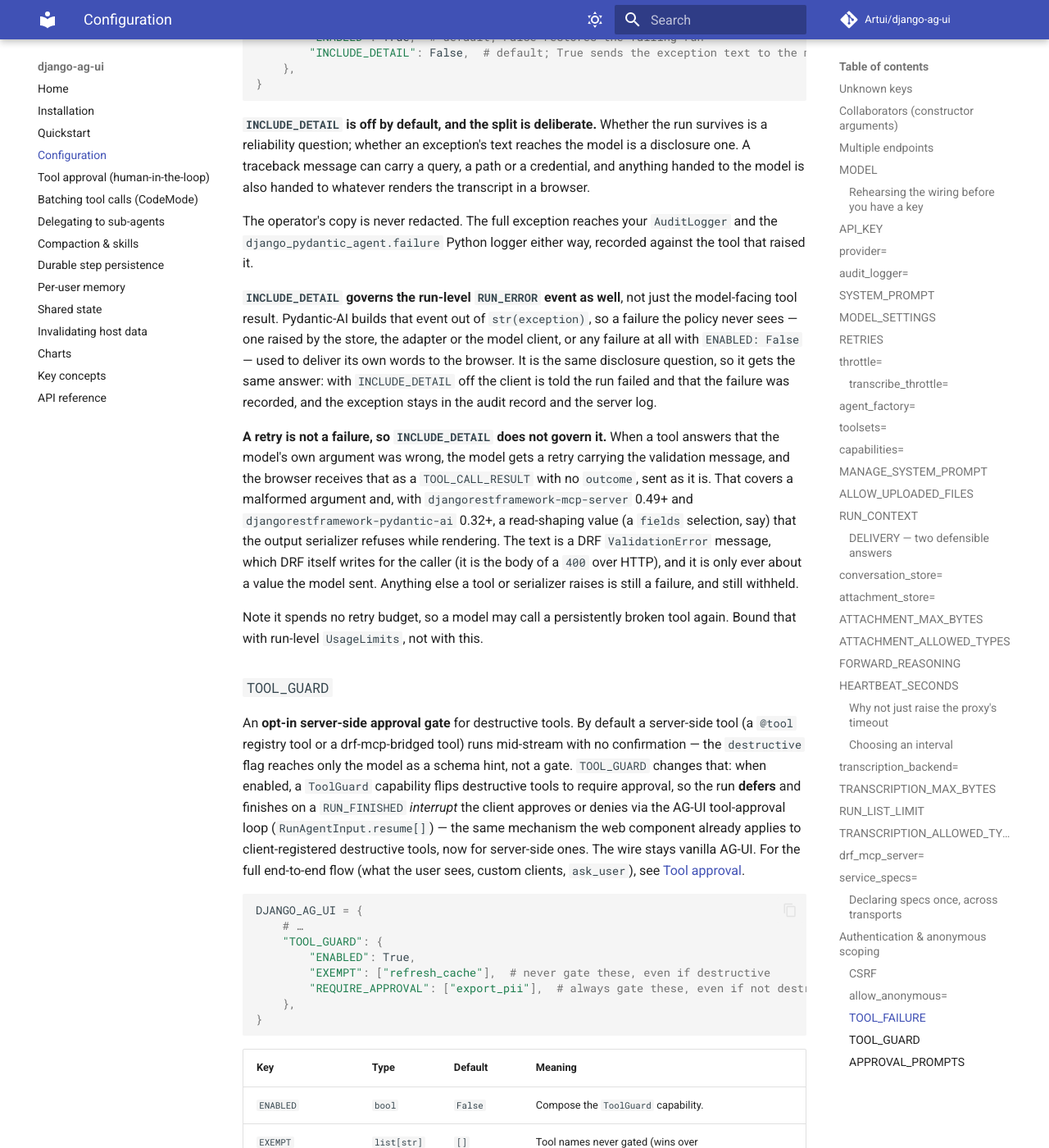
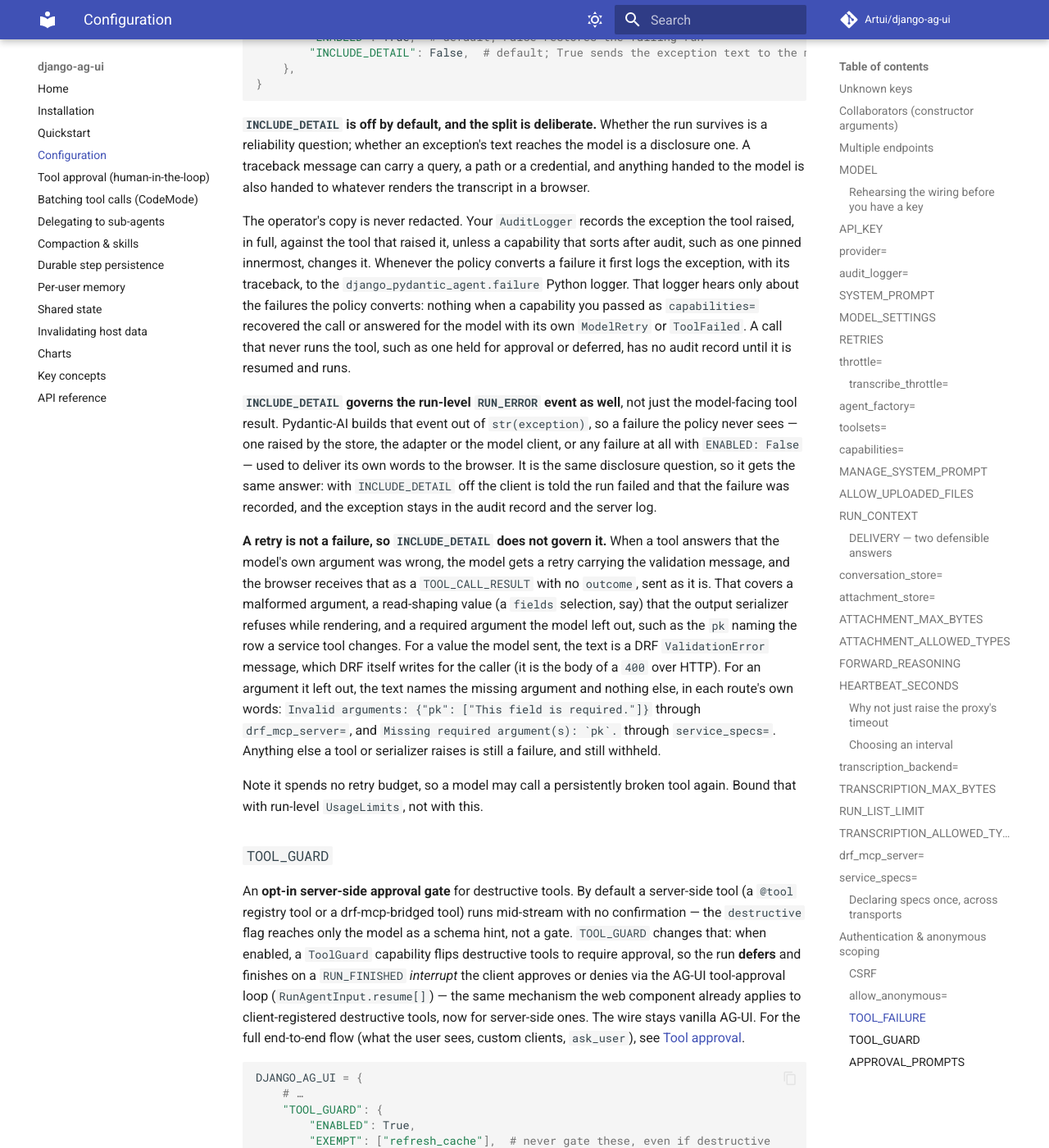
Before and after one commit to Artui/django-ag-ui, an MkDocs documentation site: the page built from docs/configuration.md, in a window 1280 px wide and 1400 px high, scrolled down 25179 px. Shown: the whole window at 82% size. Built offline with MkDocs 1.6.1 and Material for MkDocs 9.7.7, drawn with Linux system fonts in a browser that asks for light colours; comment, search, counter and statistics services are not loaded.

Commit message:
Release 0.66.0: paired spec-route floors, django-pydantic-agent at 0.27 (#174)
* Floor drf-mcp at 0.50 and pydantic-ai at 0.33 together

Both releases make a tool's input schema require what a call needs: a
service tool changing one row advertises the lookup its row is resolved
through, and a call that leaves that argument out is a retry naming it.
It used to be the lookup's TypeError out of the tool, which the default
tool failure policy made a failed call with its text withheld, so the
model never learned which argument was missing.

The retry streams to the browser as a TOOL_CALL_RESULT with no outcome,
naming only the arguments the model left out, in each route's own words.
On the drf-mcp route a filter value the FilterSet refuses moves the same
way. A session test drives a call missing its row lookup through each
route and asserts each sentence, the corrected call's result and the
lookup advertised as required; the configuration page says so.

The development lock moves Django to 6.1.1, which clears the GeoDjango
denial-of-service advisory.

Co-Authored-By: Claude Opus 5.5 <noreply@anthropic.com>

* Floor django-pydantic-agent at 0.27

Below 0.27 the failure policy sat innermost, so a capability passed as
capabilities= was handed its redacted ToolFailed in place of the tool's
exception. 0.27 pins the policy outermost. A test holds that, failing on
0.26, and a second pins the per-run step ledger, which was never affected.

Co-Authored-By: Claude Opus 5.5 <noreply@anthropic.com>

* Release 0.66.0

Co-Authored-By: Claude Opus 5.5 <noreply@anthropic.com>

* Say what the 0.27 floor changes about audit, and cover selectors

The tool-approval page said audit pins itself outermost, which 0.27 makes
false, and the configuration page said the full exception reaches both
sinks either way. Both now say what 0.27 does, and the release notes name
the audit_logger change for a call that defers itself. The capability
claim is narrowed to capabilities that do not pin themselves innermost.

The row-lookup session test gains a selector tool on each route; all four
cases fail on drf-mcp 0.49 and PAI 0.32.

Co-Authored-By: Claude Opus 5.5 <noreply@anthropic.com>

---------

Co-authored-by: Claude Opus 5.5 <noreply@anthropic.com>

```diff
--- a/django_ag_ui/version.py
+++ b/django_ag_ui/version.py
@@ -1,5 +1,5 @@
 from __future__ import annotations
 
-__version__: str = "0.65.0"
+__version__: str = "0.66.0"
 
 __all__ = ["__version__"]
--- a/docs/configuration.md
+++ b/docs/configuration.md
@@ -1161,9 +1161,15 @@ model is a disclosure one. A traceback message can carry a query, a path or a
 credential, and anything handed to the model is also handed to whatever renders
 the transcript in a browser.
 
-The operator's copy is never redacted. The full exception reaches your
-`AuditLogger` and the `django_pydantic_agent.failure` Python logger either way,
-recorded against the tool that raised it.
+The operator's copy is never redacted. Your `AuditLogger` records the exception
+the tool raised, in full, against the tool that raised it, unless a capability
+that sorts after audit, such as one pinned innermost, changes it. Whenever the policy
+converts a failure it first logs the exception, with its traceback, to the
+`django_pydantic_agent.failure` Python logger. That logger hears only about the
+failures the policy converts: nothing when a capability you passed as
+`capabilities=` recovered the call or answered for the model with its own
+`ModelRetry` or `ToolFailed`. A call that never runs the tool, such as one held
+for approval or deferred, has no audit record until it is resumed and runs.
 
 **`INCLUDE_DETAIL` governs the run-level `RUN_ERROR` event as well**, not just
 the model-facing tool result. Pydantic-AI builds that event out of
@@ -1178,13 +1184,16 @@ in the audit record and the server log.
 tool answers that the model's own argument was wrong, the model gets a retry
 carrying the validation message, and the browser receives that as a
 `TOOL_CALL_RESULT` with no `outcome`, sent as it is. That covers a malformed
-argument and, with `djangorestframework-mcp-server` 0.49+ and
-`djangorestframework-pydantic-ai` 0.32+, a read-shaping value (a `fields`
-selection, say) that the output serializer refuses while rendering. The text is
-a DRF `ValidationError` message, which DRF itself writes for the caller (it is
-the body of a `400` over HTTP), and it is only ever about a value the model
-sent. Anything else a tool or serializer raises is still a failure, and still
-withheld.
+argument, a read-shaping value (a `fields` selection, say) that the output
+serializer refuses while rendering, and a required argument the model left out,
+such as the `pk` naming the row a service tool changes. For a value the model
+sent, the text is a DRF `ValidationError` message, which DRF itself writes for
+the caller (it is the body of a `400` over HTTP). For an argument it left out,
+the text names the missing argument and nothing else, in each route's own
+words: `Invalid arguments: {"pk": ["This field is required."]}` through
+`drf_mcp_server=`, and ``Missing required argument(s): `pk`.`` through
+`service_specs=`. Anything else a tool or serializer raises is still a failure,
+and still withheld.
 
 Note it spends no retry budget, so a model may call a persistently broken tool
 again. Bound that with run-level `UsageLimits`, not with this.
```
Also changed, not shown: CHANGELOG.md (+68 -1 lines), docs/tool-approval.md (+5 -2 lines), pyproject.toml (+67 -22 lines), 2 other files.
